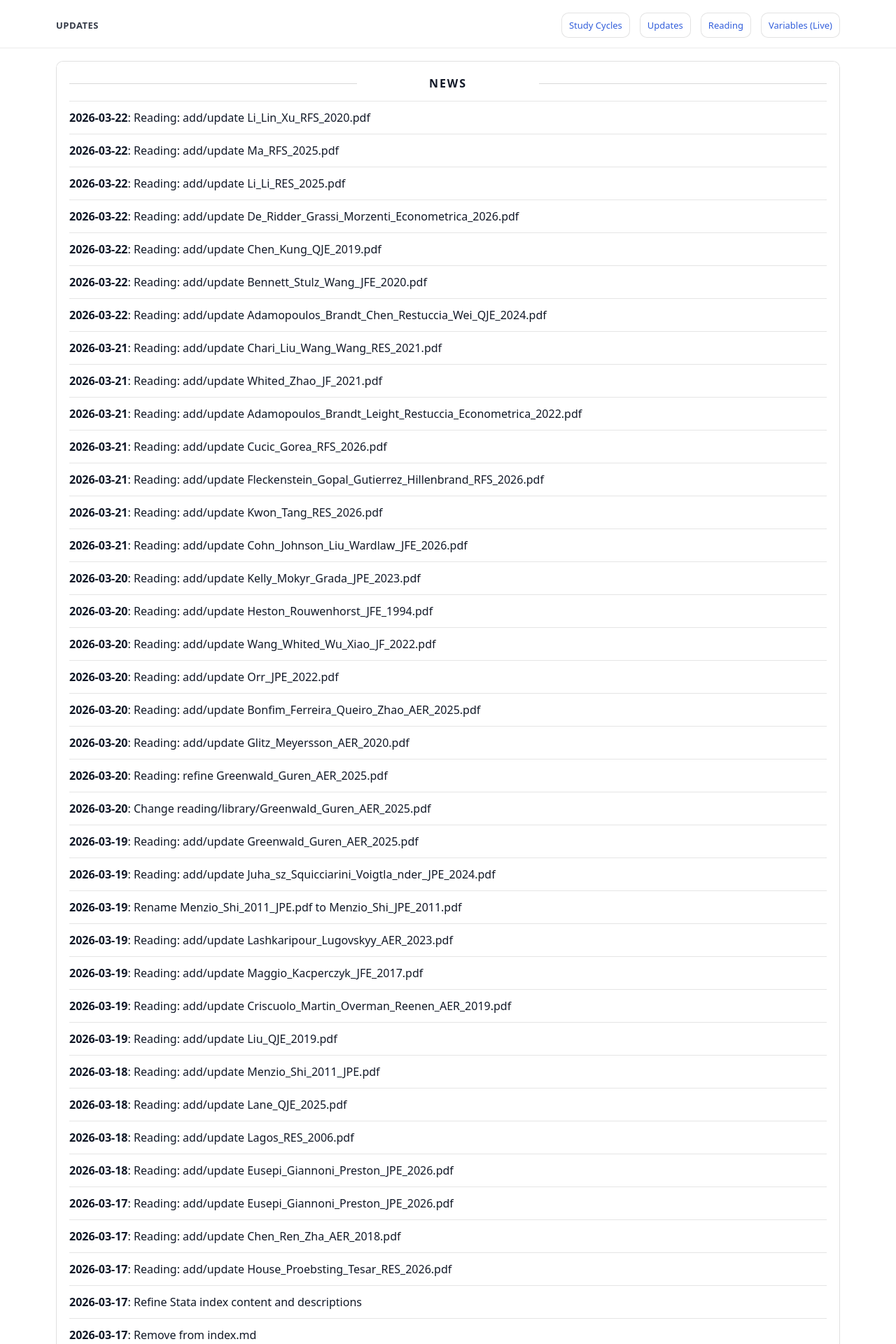
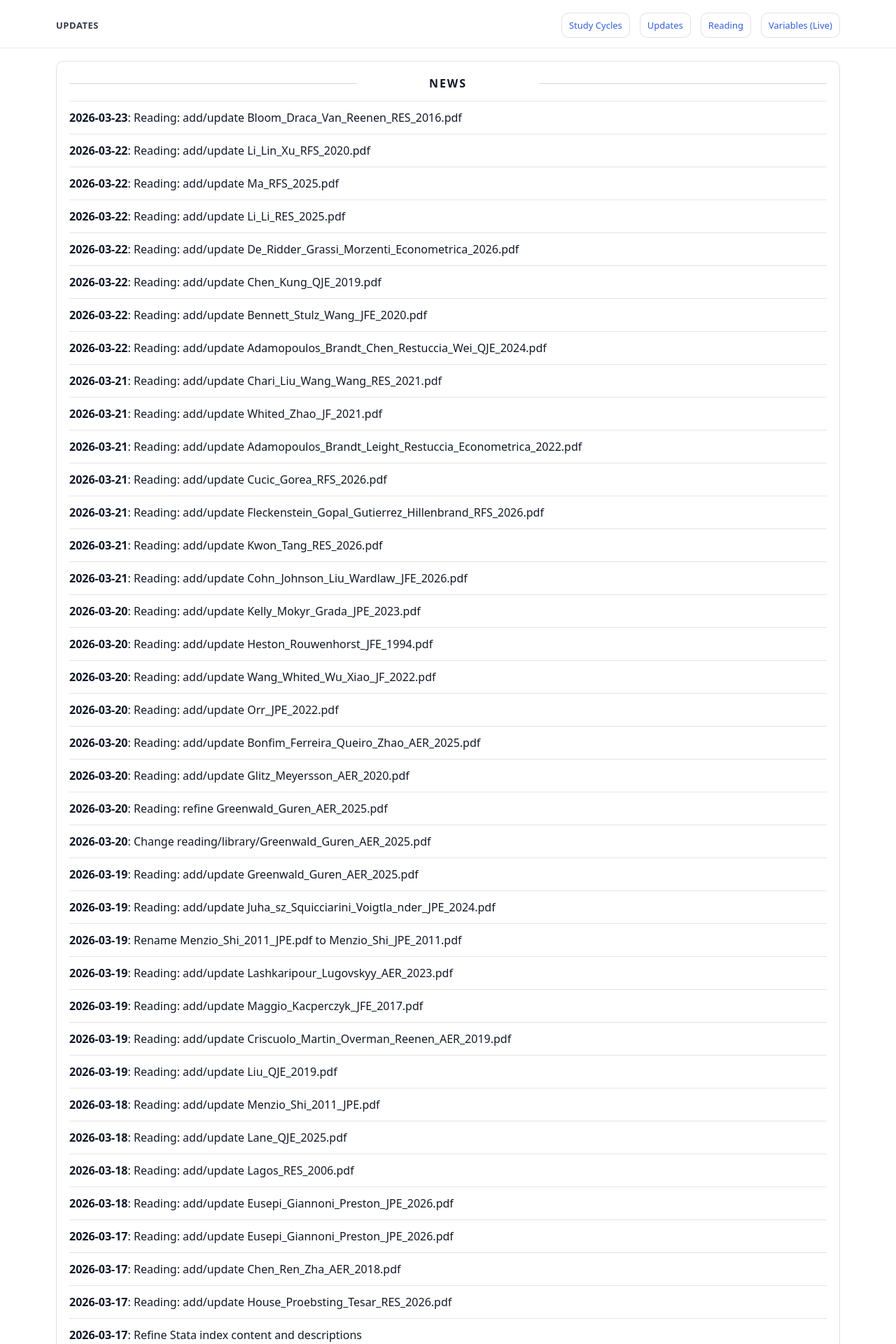
Before and after one commit to yaxinzn/study-archive, a Jekyll site: the page built from updates/index.md, in a window 1280 px wide. Shown: the top 1920 px of the page at 70% size. Built offline with Jekyll 4.4.1, drawn with Linux system fonts in a browser that asks for light colours; some of the changed text lies outside the part shown.

Commit message:
chore: update NEWS feed

```diff
--- a/_data/news.yml
+++ b/_data/news.yml
@@ -1,4 +1,7 @@
 # Auto-generated update history (sorted newest -> oldest). Do not edit manually.
+- ts: "1774209268"
+  date: "2026-03-23"
+  title: "Reading: add/update Bloom_Draca_Van_Reenen_RES_2016.pdf"
 - ts: "1774177368"
   date: "2026-03-22"
   title: "Reading: add/update Li_Lin_Xu_RFS_2020.pdf"
```
